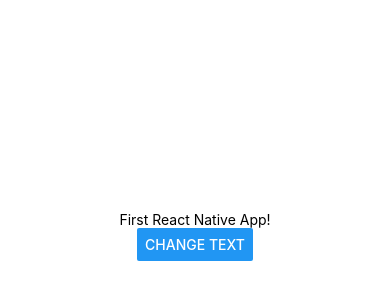
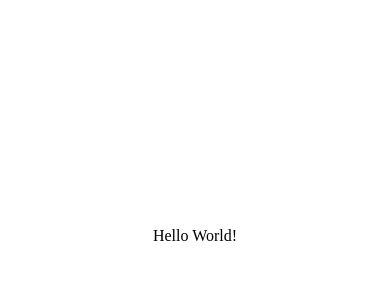
Before and after one commit to afiqaimanafr/goals-rn-app, a React Native app: screen / in a window 390 px wide. Shown: the part 186-486 px from the top of the page. Built offline with nearby package versions, Linux system fonts and the light colour scheme.

Commit message:
update: latest

```diff
--- a/App.js
+++ b/App.js
@@ -1,19 +1,9 @@
 import React, { useState } from "react";
-import { StatusBar } from "expo-status-bar";
 import { StyleSheet, Text, View, Button } from "react-native";
 
 export default function App() {
   const [outputText, setOutputText] = useState("First React Native App!");
-  return (
-    <View style={styles.container}>
-      <Text>{outputText}</Text>
-      <Button
-        title="Change Text"
-        onPress={() => setOutputText("Text changed!")}
-      />
-      <StatusBar style="auto" />
-    </View>
-  );
+  return <View style={styles.container}>Hello World!</View>;
 }
 
 const styles = StyleSheet.create({
```
Also changed, not shown: 2 other files (tests, documents, lock files or other folders).
